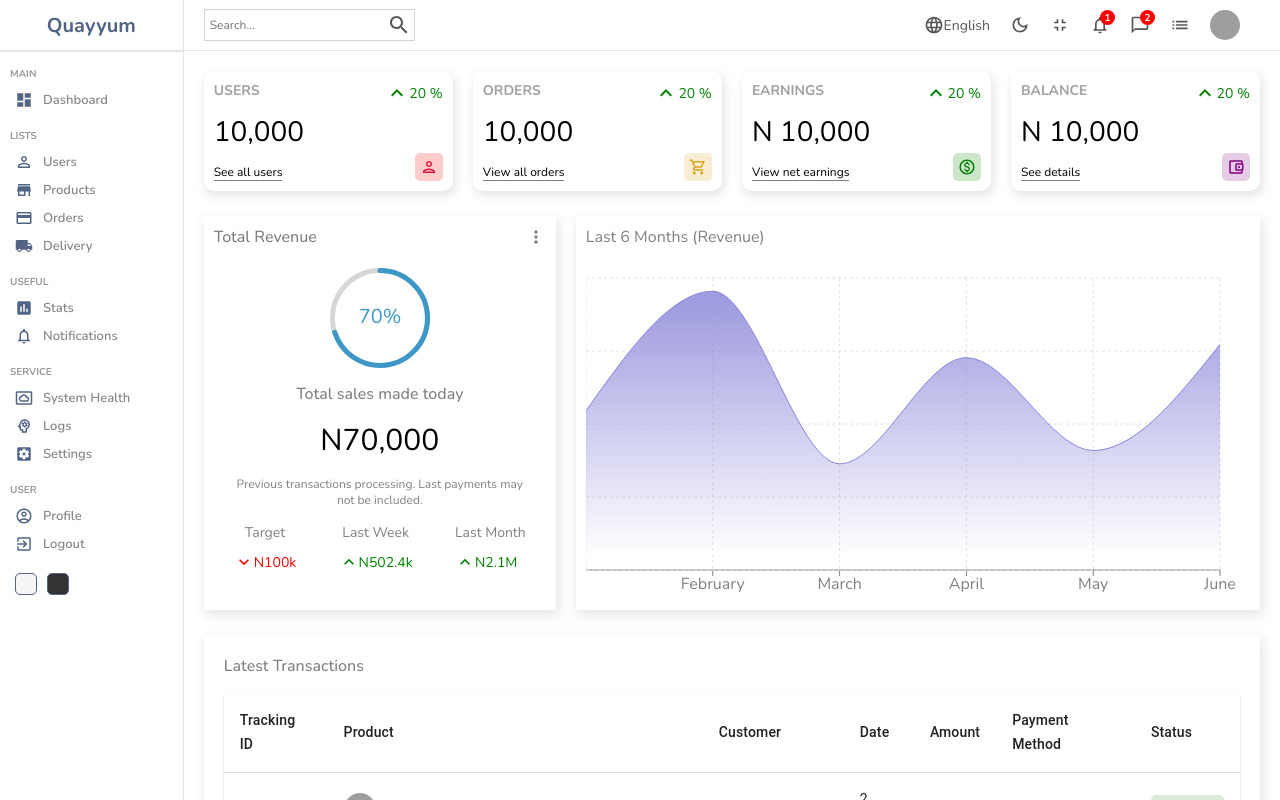
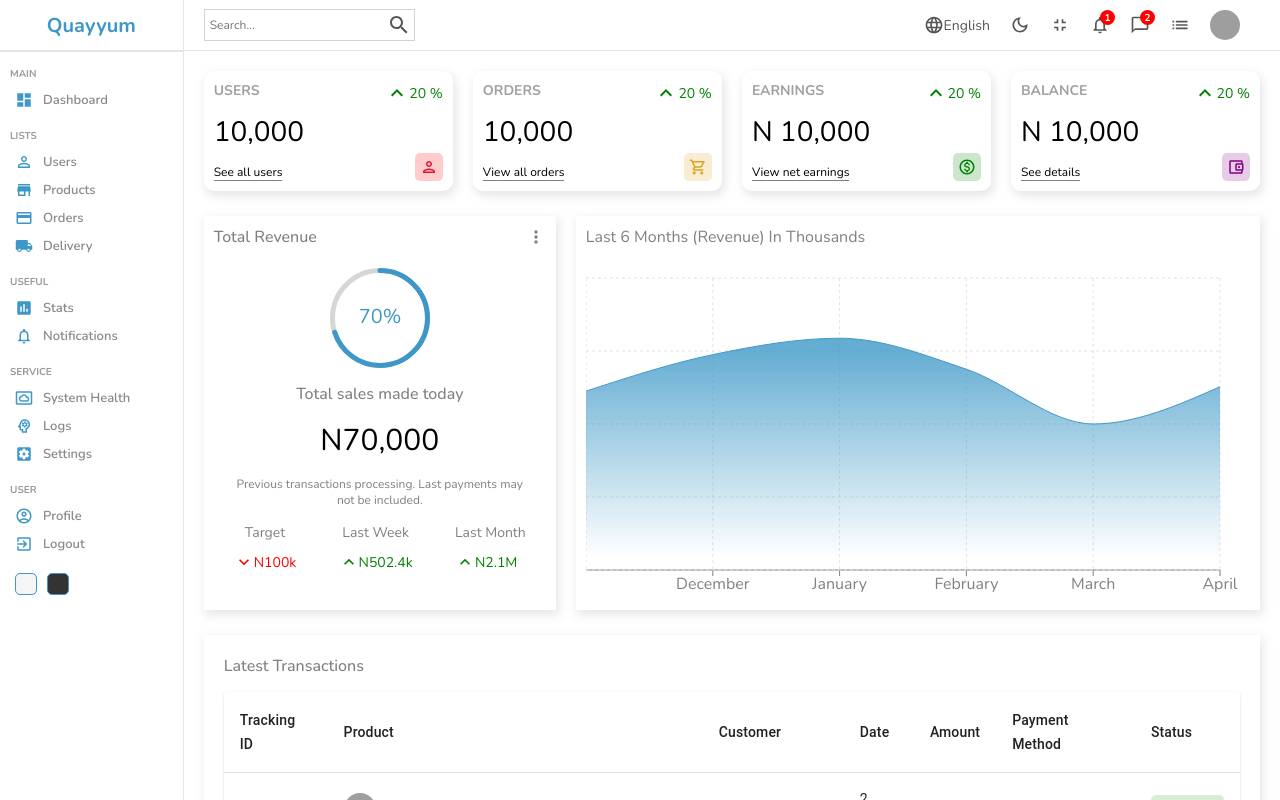
Before and after one commit to AbdulQuayyum/admin-dashboard, a React (Create React App) app: page / in a window 1280 px wide. Shown: the top 800 px of the page. Built offline with nearby package versions, Linux system fonts and the light colour scheme; grey boxes are pictures that could not be loaded.

Commit message:
first commit

```diff
--- a/src/components/chart/Chart.jsx
+++ b/src/components/chart/Chart.jsx
@@ -9,12 +9,13 @@ import {
 } from "recharts";
 
 const data = [
-  { name: "January", Total: 1200 },
-  { name: "February", Total: 2100 },
-  { name: "March", Total: 800 },
-  { name: "April", Total: 1600 },
-  { name: "May", Total: 900 },
-  { name: "June", Total: 1700 },
+
+  { name: "November", Total: 490},
+  { name: "December", Total: 590 },
+  { name: "January", Total: 635},
+  { name: "February", Total:550 },
+  { name: "March", Total: 400 },
+  { name: "April", Total: 502 },
 ];
 
 const Chart = ({ aspect, title }) => {
@@ -30,8 +31,8 @@ const Chart = ({ aspect, title }) => {
         >
           <defs>
             <linearGradient id="total" x1="0" y1="0" x2="0" y2="1">
-              <stop offset="5%" stopColor="#8884d8" stopOpacity={0.8} />
-              <stop offset="95%" stopColor="#8884d8" stopOpacity={0} />
+              <stop offset="5%" stopColor="#3e98c7" stopOpacity={0.8} />
+              <stop offset="95%" stopColor="#3e98c7" stopOpacity={0} />
             </linearGradient>
           </defs>
           <XAxis dataKey="name" stroke="gray" />
@@ -40,7 +41,7 @@ const Chart = ({ aspect, title }) => {
           <Area
             type="monotone"
             dataKey="Total"
-            stroke="#8884d8"
+            stroke="#3e98c7"
             fillOpacity={1}
             fill="url(#total)"
           />
--- a/src/components/sidebar/sidebar.scss
+++ b/src/components/sidebar/sidebar.scss
@@ -10,10 +10,11 @@
       align-items: center;
       justify-content: center;
 
+
       .logo {
         font-size: 20px;
         font-weight: bold;
-        color: #526484;
+        color: #3e98c7;
       }
     }
 
@@ -50,7 +51,7 @@
 
           .icon {
             font-size: 18px;
-            color: #526484;
+            color: #3e98c7;
           }
 
           span{
@@ -72,7 +73,7 @@
             width: 20px;
             height: 20px;
             border-radius: 5px;
-            border: 1px solid #526484;
+            border: 1px solid #3e98c7;
             cursor: pointer;
             margin: 5px;
 
--- a/src/pages/home/Home.jsx
+++ b/src/pages/home/Home.jsx
@@ -20,7 +20,7 @@ const Home = () => {
         </div>
         <div className="charts">
           <Featured />
-          <Chart title="Last 6 Months (Revenue)" aspect={2 / 1} />
+          <Chart title="Last 6 Months (Revenue) In Thousands" aspect={2 / 1} />
         </div>
         <div className="listContainer">
           <div className="listTitle">Latest Transactions</div>
```
